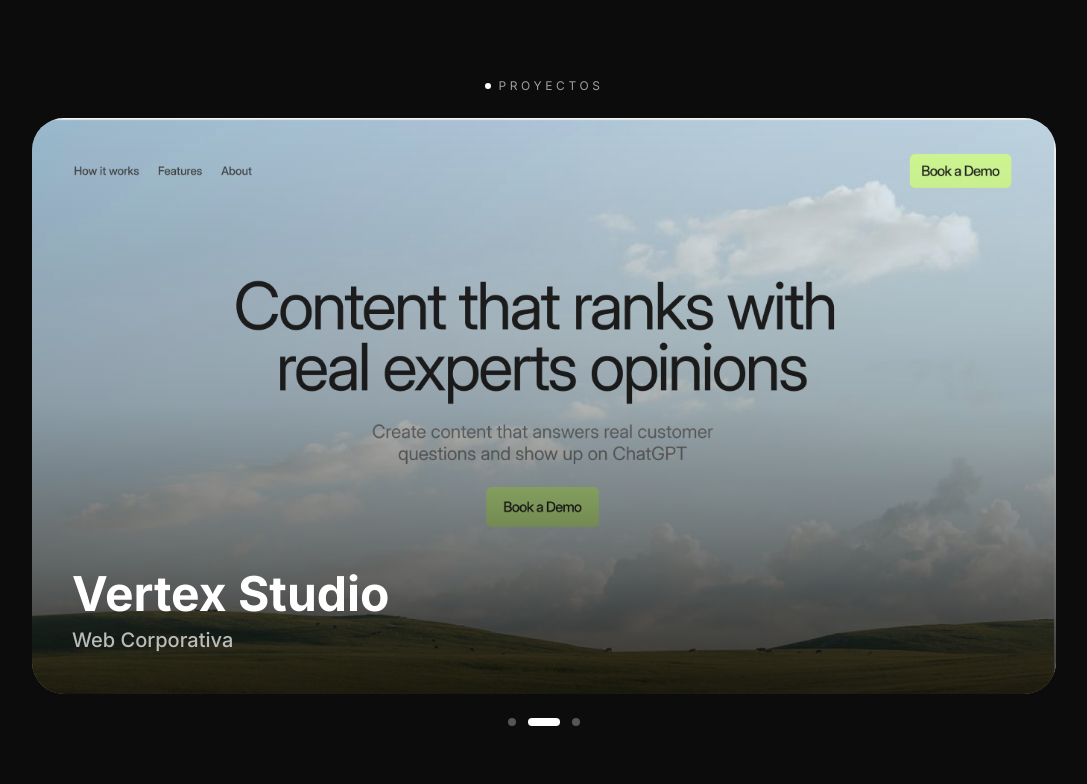
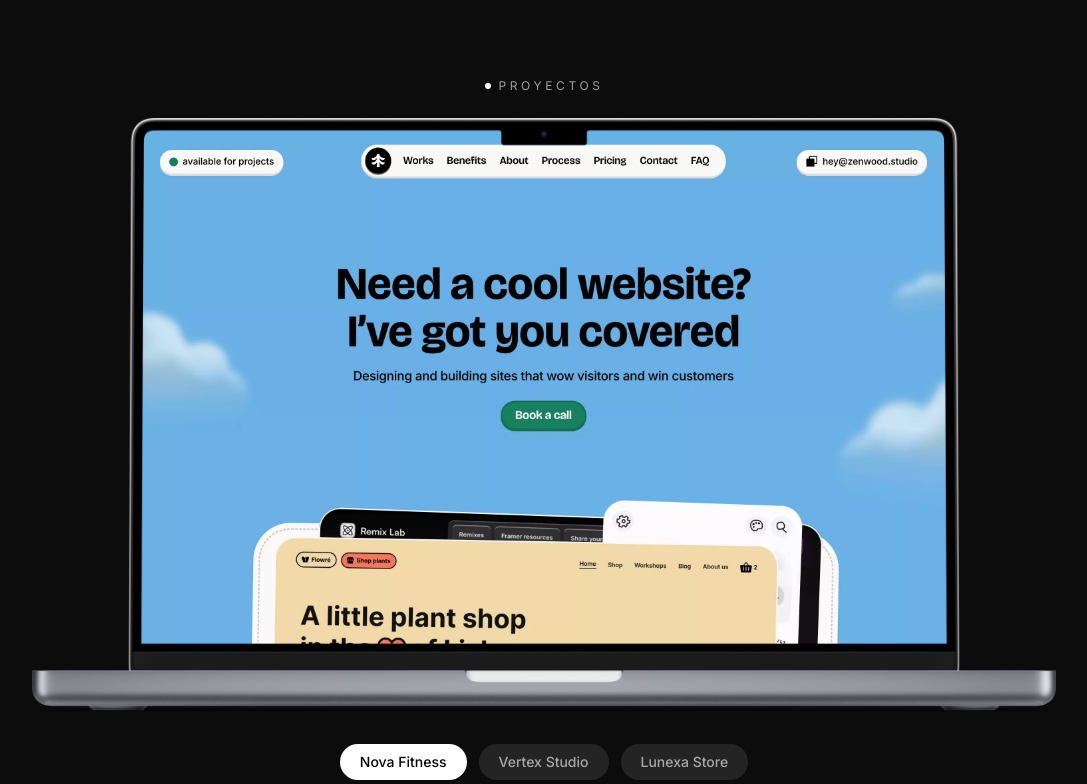
Before and after one commit to JeremiasBustos02/landing-servicios-dev, a React (Vite) app: page / in a window 1280 px wide. Shown: the part 802-1586 px from the top of the page, without its empty margins (96-1183 px from the left). Built offline with nearby package versions, Linux system fonts and the light colour scheme.

Commit message:
refactor: cambio de diseño de proyectos

```diff
--- a/src/components/sections/AppMockup.tsx
+++ b/src/components/sections/AppMockup.tsx
@@ -1,7 +1,8 @@
+import { useState } from 'react'
 import LiquidGlassCard from '../ui/LiquidGlassCard'
+import MacMockup from '../ui/MacMockup'
 import { motion } from 'motion/react'
-import { useState, useEffect } from 'react'
-import { PROJECTS, SITE, EASE } from '../../data/constants'
+import { PROJECTS, EASE } from '../../data/constants'
 import '../../styles/sections/app-mockup.css'
 import SectionEyebrow from '../ui/SectionEyebrow'
 import { SwitchOption } from '../../App'
@@ -19,25 +20,29 @@ const fadeUp = {
   },
 }
 
+const showcaseProjects = [
+  {
+    id: 1,
+    img: PROJECTS[0]?.image || '/ejemplo-web-1.webp',
+    title: PROJECTS[0]?.title || 'Proyecto 1',
+    features: ['Diseño responsivo', 'Optimización SEO', 'Alta conversión'],
+  },
+  {
+    id: 2,
+    img: PROJECTS[1]?.image || '/ejemplo-web-2.png',
+    title: PROJECTS[1]?.title || 'Proyecto 2',
+    features: ['Panel administrativo', 'Integración pagos', 'Gestión usuarios'],
+  },
+  {
+    id: 3,
+    img: PROJECTS[2]?.image || '/web-ejemplo-3.webp',
+    title: PROJECTS[2]?.title || 'Proyecto 3',
+    features: ['E-commerce completo', 'Carrito inteligente', 'Dashboard analytics'],
+  },
+]
+
 export default function AppMockup({ activeTab }: AppMockupProps) {
-  const [active, setActive] = useState(0)
-
-  useEffect(() => {
-    const interval = setInterval(() => {
-      setActive(prev => (prev + 1) % PROJECTS.length)
-    }, SITE.carouselInterval)
-
-    return () => clearInterval(interval)
-  }, [])
-
-  const getPositionClass = (index: number): string => {
-    const diff = (index - active + PROJECTS.length) % PROJECTS.length
-
-    if (diff === 0) return 'carousel-card--active'
-    if (diff === 1) return 'carousel-card--next'
-    if (diff === PROJECTS.length - 1) return 'carousel-card--prev'
-    return 'carousel-card--hidden'
-  }
+  const [activeIndex, setActiveIndex] = useState(0)
 
   return activeTab === 'software' ? (
     <motion.section
@@ -51,49 +56,29 @@ export default function AppMockup({ activeTab }: AppMockupProps) {
       <div className="flex justify-center items-start mb-6 md:mb-6">
         <SectionEyebrow label="Proyectos" />
       </div>
-      <div className="relative w-full max-w-5xl mx-auto aspect-[16/9]">
-        {PROJECTS.map((project, index) => (
-          <div
-            key={project.title}
-            className={`carousel-card ${getPositionClass(index)}`}
-          >
-            <LiquidGlassCard className="w-full h-full rounded-[2rem] border border-white/10 overflow-hidden">
-              <div className="relative w-full h-full">
-                <img
-                  src={project.image}
-                  alt={project.title}
-                  className="carousel-image"
-                />
+      <div className="flex flex-col items-center gap-8 max-w-5xl mx-auto">
+        <MacMockup
+          src={showcaseProjects[activeIndex].img}
+          alt={showcaseProjects[activeIndex].title}
+          title={showcaseProjects[activeIndex].title}
+          features={showcaseProjects[activeIndex].features}
+        />
 
-                <div className="carousel-gradient" />
-
-                <div className="absolute bottom-0 left-0 p-6 md:p-10">
-                  <h3 className="text-2xl md:text-5xl font-bold text-white">
-                    {project.title}
-                  </h3>
-
-                  <p className="text-white/70 mt-1 md:mt-2 text-sm md:text-xl font-medium">
-                    {project.category}
-                  </p>
-                </div>
-              </div>
-            </LiquidGlassCard>
-          </div>
-        ))}
-      </div>
-
-      <div className="carousel-indicators">
-        {PROJECTS.map((_, index) => (
-          <button
-            key={index}
-            onClick={() => setActive(index)}
-            className={`carousel-dot ${active === index
-              ? 'carousel-dot--active'
-              : 'carousel-dot--inactive'
+        <div className="flex items-center gap-3">
+          {showcaseProjects.map((project, index) => (
+            <button
+              key={project.id}
+              onClick={() => setActiveIndex(index)}
+              className={`px-5 py-2 rounded-full text-sm font-medium transition-all duration-300 ${
+                activeIndex === index
+                  ? 'bg-white text-black'
+                  : 'bg-white/10 text-white/60 hover:bg-white/20 hover:text-white'
               }`}
-            aria-label={`Ir a la diapositiva ${index + 1}`}
-          />
-        ))}
+            >
+              {project.title}
+            </button>
+          ))}
+        </div>
       </div>
 
     </motion.section>
--- /dev/null
+++ b/src/components/ui/MacMockup.tsx
@@ -0,0 +1,67 @@
+interface MacMockupProps {
+  src: string;
+  alt?: string;
+  title: string;
+  features: string[];
+  screenTop?: string;
+  screenLeft?: string;
+  screenWidth?: string;
+  screenHeight?: string;
+}
+
+export default function MacMockup({
+  src,
+  alt = 'Proyecto web',
+  title,
+  features,
+  screenTop = '2%',
+  screenLeft = '10.2%',
+  screenWidth = '79.5%',
+  screenHeight = '88%',
+}: MacMockupProps) {
+  return (
+    <div className="group relative aspect-[4608/2675] w-full max-w-5xl mx-auto overflow-hidden">
+      <div
+        className="absolute overflow-hidden"
+        style={{
+          top: screenTop,
+          left: screenLeft,
+          width: screenWidth,
+          height: screenHeight,
+        }}
+      >
+        <img
+          src={src}
+          alt={alt}
+          className="w-full h-auto object-cover"
+        />
+      </div>
+
+      <div
+        className="absolute bg-black/80 flex flex-col justify-center items-center opacity-0 group-hover:opacity-100 transition-opacity duration-300 z-10 p-6 text-center"
+        style={{
+          top: screenTop,
+          left: screenLeft,
+          width: screenWidth,
+          height: screenHeight,
+        }}
+      >
+        <h3 className="text-xl md:text-2xl font-bold text-white mb-4">{title}</h3>
+        <ul className="space-y-2">
+          {features.map((f, i) => (
+            <li key={i} className="text-sm text-white/80">
+              {f}
+            </li>
+          ))}
+        </ul>
+      </div>
+
+      <img
+        src="/mac-book.png"
+        alt="MacBook mockup"
+        className="absolute inset-0 w-full h-full object-contain pointer-events-none select-none z-20"
+        draggable={false}
+      />
+    </div>
+  )
+}
```
Also changed, not shown: public/mac-book.png (added).
